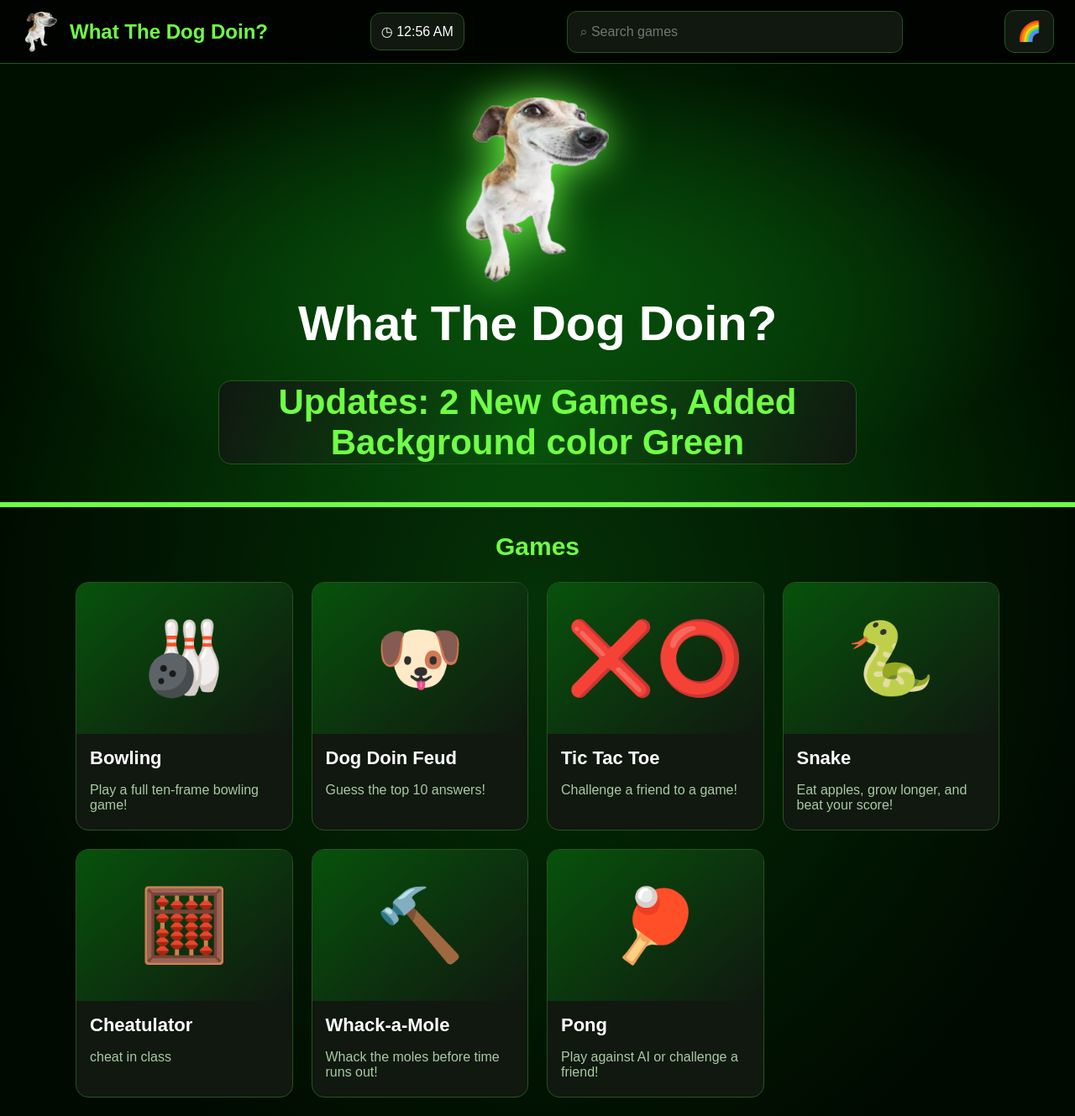
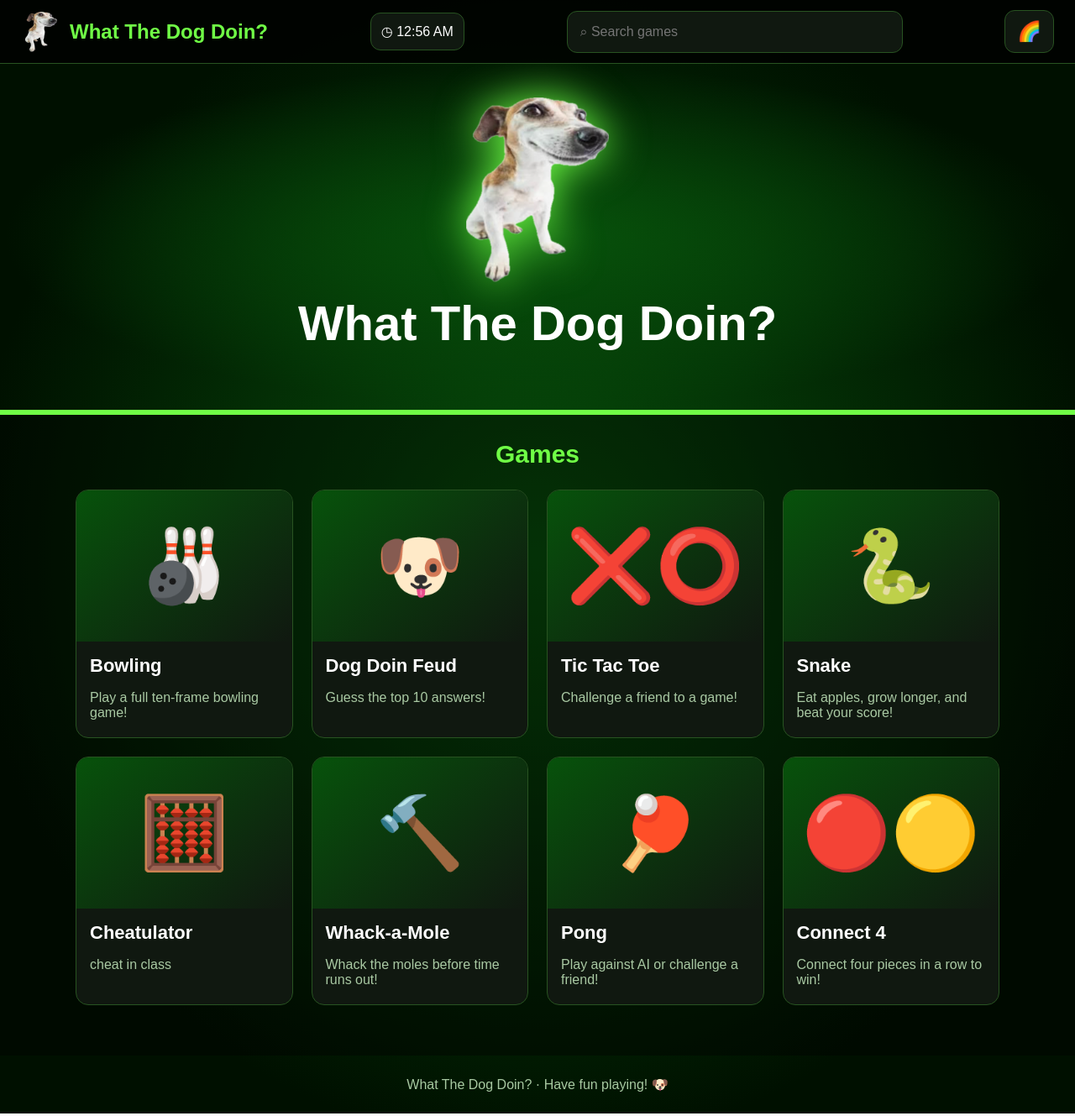
Before and after one commit to gavinwashington/dog.games, a plain HTML site: page index.html in a window 1280 px wide. Shown: the top 1329 px of the page at 84% size. Drawn offline with Linux system fonts and the light colour scheme.

Commit message:
Update hero section and add Connect 4 game card
Reduced the minimum height of the hero section and removed the promo div. Added a new game card for Connect 4.

```diff
--- a/index.html
+++ b/index.html
@@ -61,7 +61,7 @@ header{
 .theme-option:hover{background:var(--glow);border-color:var(--accent)}
 .color-dot{width:19px;height:19px;border-radius:50%;border:1px solid #888}
 .hero{
- text-align:center;padding:40px 15px 45px;min-height:500px;
+ text-align:center;padding:40px 15px 45px;min-height:400px;
  background:radial-gradient(ellipse at center,var(--glow),transparent 70%);
  transition:background .3s;
 }
@@ -70,13 +70,6 @@ header{
  display:block;margin:auto;filter:drop-shadow(0 0 25px var(--accent));
 }
 h1{font-size:clamp(35px,6vw,58px);margin:15px 0 25px}
-.promo{
- max-width:760px;height:100px;margin:35px auto 0;
- border-radius:15px;background:linear-gradient(110deg,var(--panel),var(--glow),var(--panel));
- display:flex;align-items:center;justify-content:center;
- border:1px solid var(--border);color:var(--accent);
- font-size:clamp(22px,5vw,42px);font-weight:bold;
-}
 .games-section{
  background:rgba(0,0,0,.4);border-top:6px solid var(--accent);
  padding:30px 4% 60px;
@@ -105,7 +98,7 @@ footer{text-align:center;padding:25px;color:var(--muted)}
 @media(max-width:600px){
  header{padding:12px}
  .hero-logo{width:170px;height:170px}
- .hero{min-height:450px}
+ .hero{min-height:350px}
 }
 </style>
 </head>
@@ -136,7 +129,6 @@ footer{text-align:center;padding:25px;color:var(--muted)}
 <section class="hero">
  <img class="hero-logo" src="dog.png" alt="Dog logo">
  <h1>What The Dog Doin?</h1>
- <div class="promo">Updates: 2 New Games, Added Background color Green</div>
 </section>
 
 <section class="games-section">
@@ -185,6 +177,12 @@ footer{text-align:center;padding:25px;color:var(--muted)}
    <p>Play against AI or challenge a friend!</p>
   </a>
 
+  <a class="game-card" href="connect4.html" data-name="Connect 4">
+   <div class="game-art">🔴🟡</div>
+   <h3>Connect 4</h3>
+   <p>Connect four pieces in a row to win!</p>
+  </a>
+
  </div>
 </section>
 
@@ -211,8 +209,6 @@ const themes={
  blue:{bg:"#001027",glow:"#073c78",accent:"#55aaff",panel:"#092448",border:"#2567a9",text:"#ffffff",muted:"#b5d9ff"},
  pink:{bg:"#260014",glow:"#720b43",accent:"#ff75bd",panel:"#3c1028",border:"#b83c7b",text:"#ffffff",muted:"#ffc4e1"},
  purple:{bg:"#16002a",glow:"#4d137a",accent:"#c58aff",panel:"#29113e",border:"#793ab0",text:"#ffffff",muted:"#e0c4ff"},
-
- // NEW GREEN THEME
  green:{bg:"#001000",glow:"#07520b",accent:"#70ff46",panel:"#101810",border:"#285321",text:"#ffffff",muted:"#a9c9a3"}
 };
 
```
